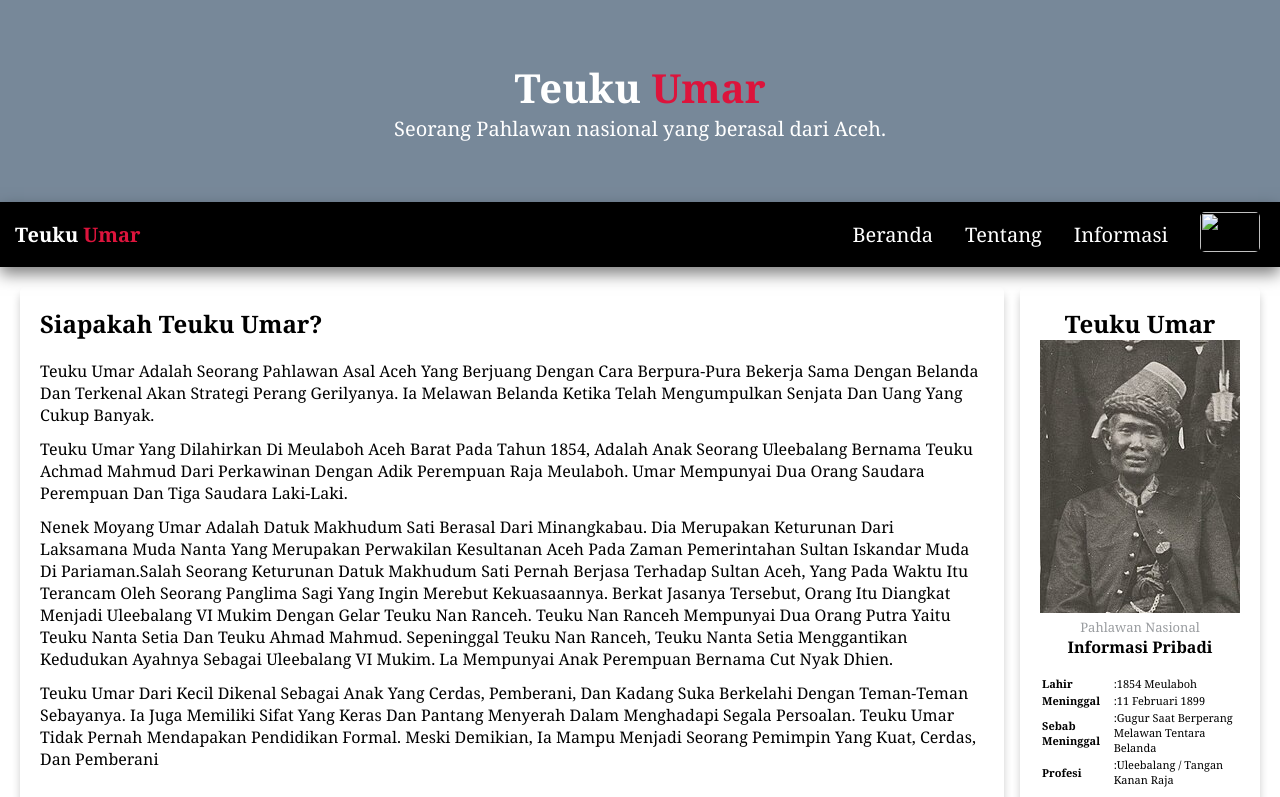
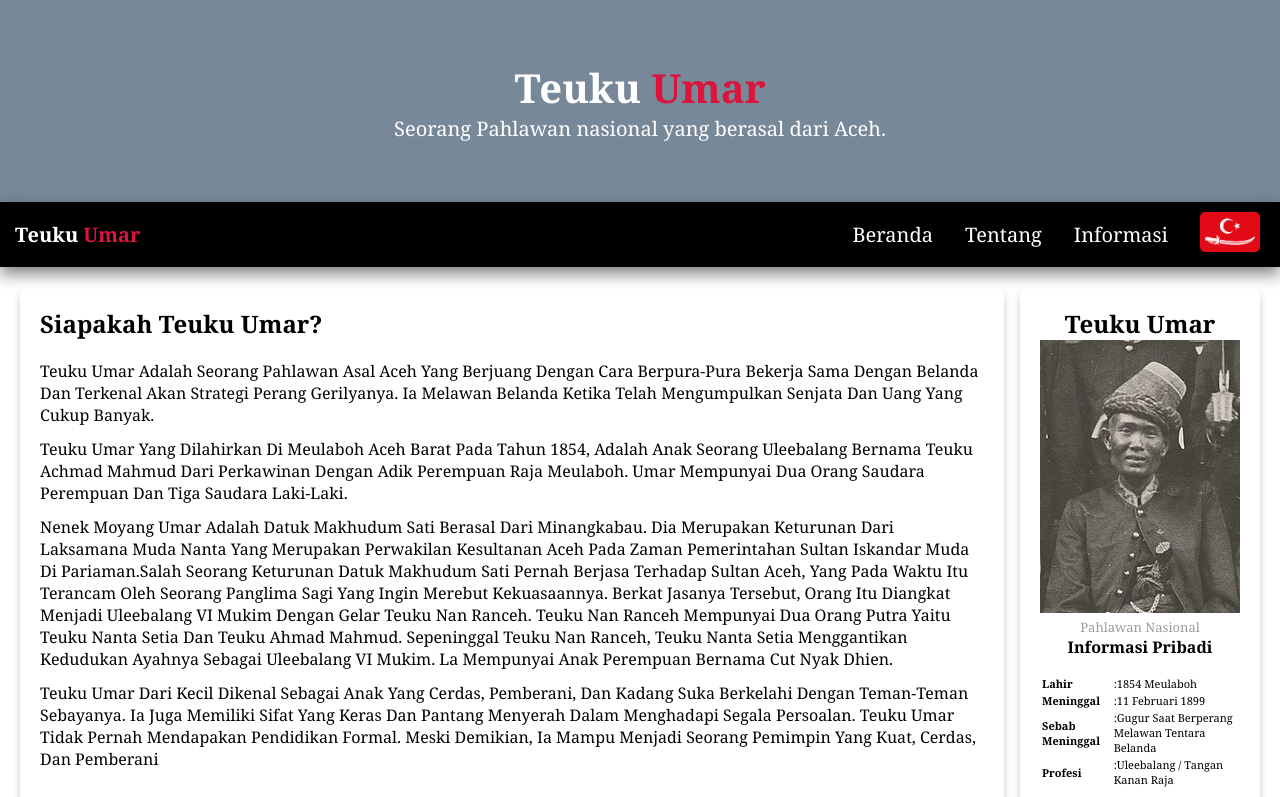
Before and after one commit to saidwafi-rpl/proyek_teuku_umar, a plain HTML site: page index.html in a window 1280 px wide. Shown: the top 797 px of the page. Drawn offline with Linux system fonts and the light colour scheme.

Commit message:
Update index.html

```diff
--- a/index.html
+++ b/index.html
@@ -31,7 +31,7 @@
                     <a href="#">Informasi</a>
                 </li>
                 <li>
-                    <img src="Kesultanan Aceh.jpeg" alt="">
+                    <img src="Kesultanan_Aceh.jpeg" alt="">
                 </li>
             </ul>
         </nav>
```
